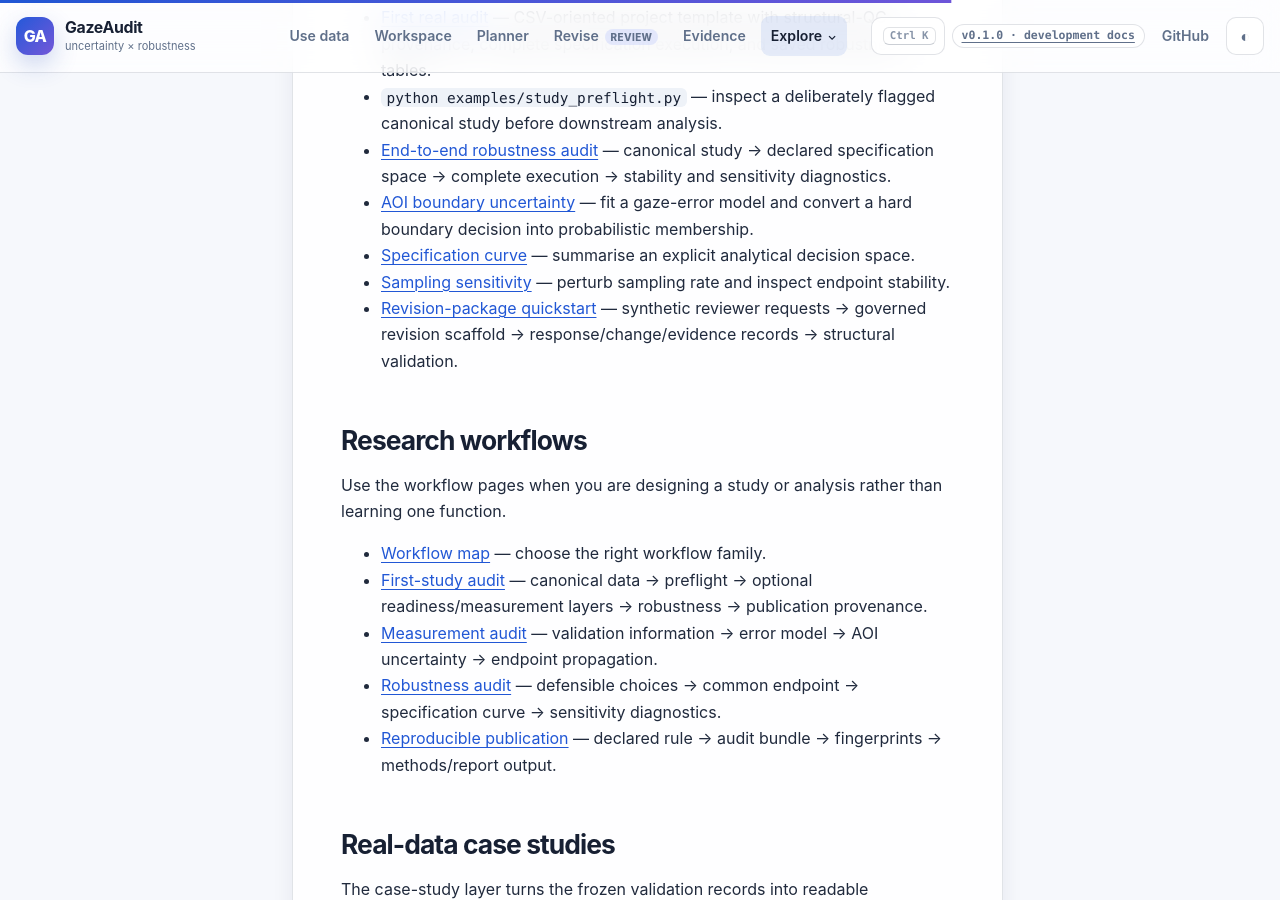
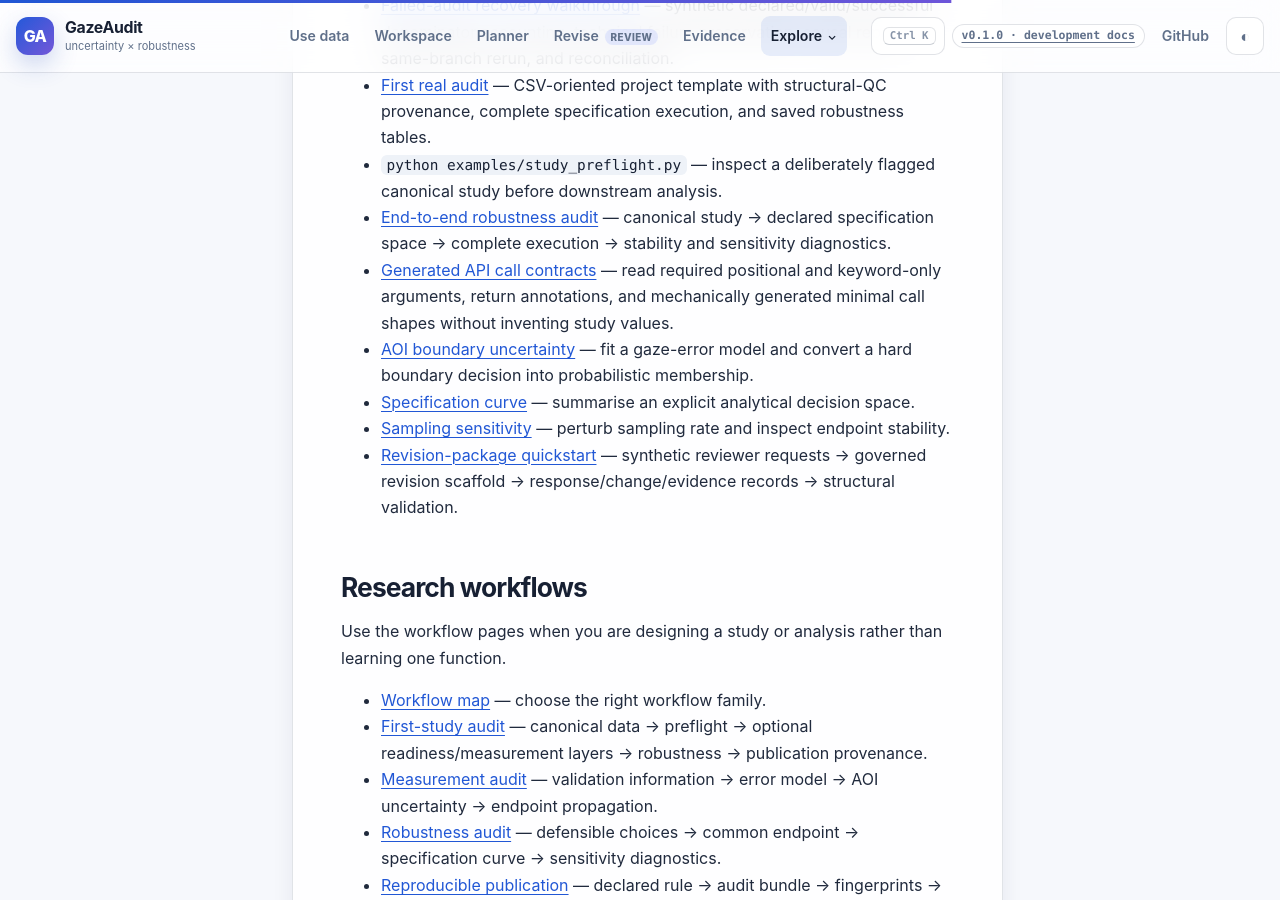
Before and after one commit to stefanosbalaskas/GazeAudit, a Jekyll site: the page built from docs/index.md, in a window 1280 px wide and 900 px high, scrolled down 7702 px. Built offline with Jekyll 4.4.1, drawn with Linux system fonts in a browser that asks for light colours; some of the changed text lies outside the part shown.

Commit message:
docs: add API contract learning route

```diff
--- a/docs/index.md
+++ b/docs/index.md
@@ -47,6 +47,7 @@
 | Start from a known function and trace its governed context | [API pathways](reference/api-pathways/) |
 | Read generated signatures, source links, imports, and pathway backlinks | [Source-level API guide](guides/read-api-reference/) |
 | Practise signature → source → research-context inspection | [Source-level API inspection](examples/source-api-inspection/) |
+| Practise required arguments, returns, and minimal call shapes | [Generated API call contracts](examples/api-call-contracts/) |
 | Practise symbol → example → evidence-boundary navigation | [Function → evidence walkthrough](examples/function-to-evidence/) |
 | Something failed or the audit is blocked | [Troubleshooting GazeAudit](guides/troubleshooting/) |
 | Practise a failure → repair → rerun workflow | [Failed-audit recovery walkthrough](examples/failed-audit-recovery/) |
@@ -143,6 +144,7 @@
 - [First real audit](examples/first-real-audit/) — CSV-oriented project template with structural-QC provenance, complete specification execution, and saved robustness tables.
 - `python examples/study_preflight.py` — inspect a deliberately flagged canonical study before downstream analysis.
 - [End-to-end robustness audit](examples/end-to-end-robustness/) — canonical study → declared specification space → complete execution → stability and sensitivity diagnostics.
+- [Generated API call contracts](examples/api-call-contracts/) — read required positional and keyword-only arguments, return annotations, and mechanically generated minimal call shapes without inventing study values.
 - [AOI boundary uncertainty](examples/aoi-boundary/) — fit a gaze-error model and convert a hard boundary decision into probabilistic membership.
 - [Specification curve](examples/specification-curve/) — summarise an explicit analytical decision space.
 - [Sampling sensitivity](examples/sampling-sensitivity/) — perturb sampling rate and inspect endpoint stability.
```
